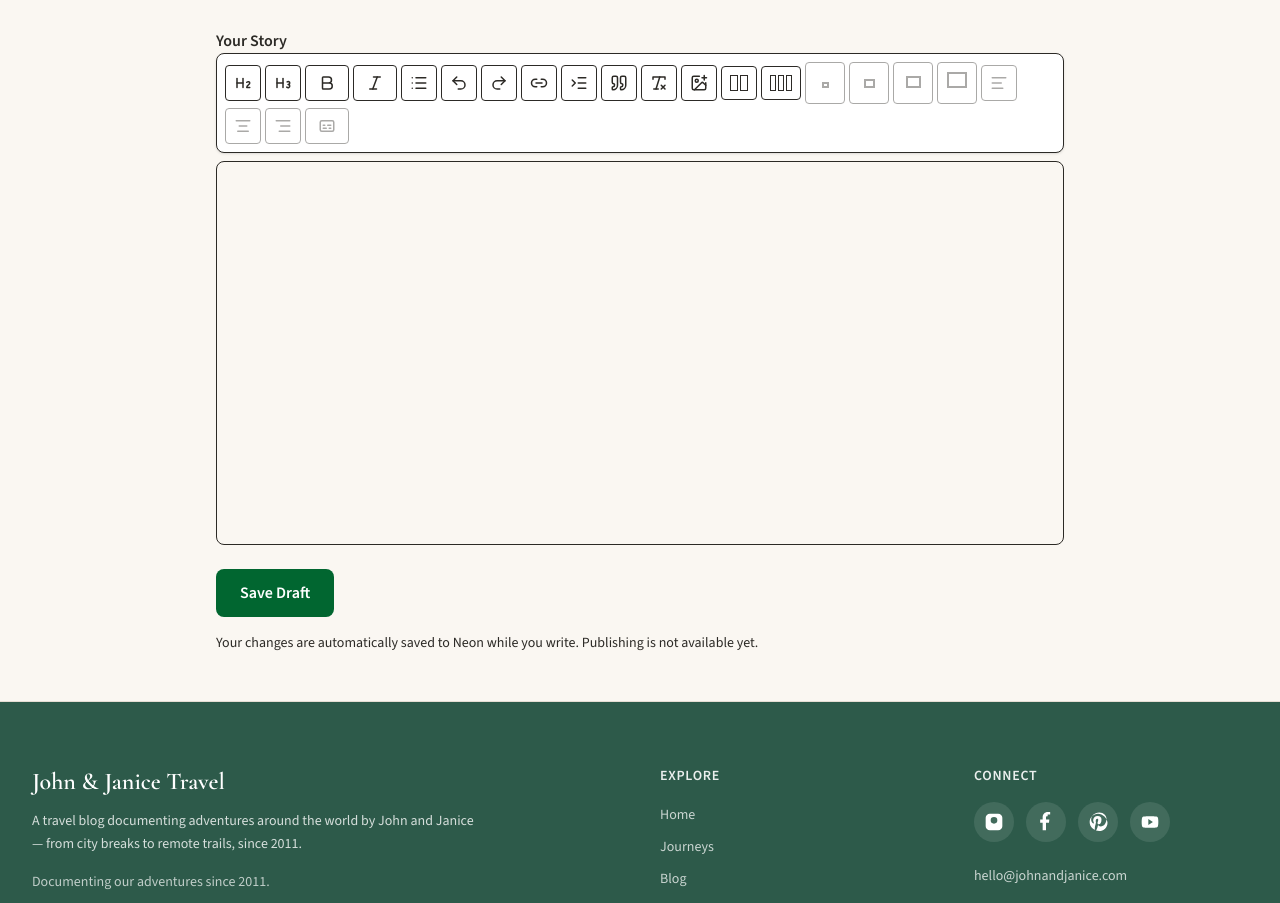
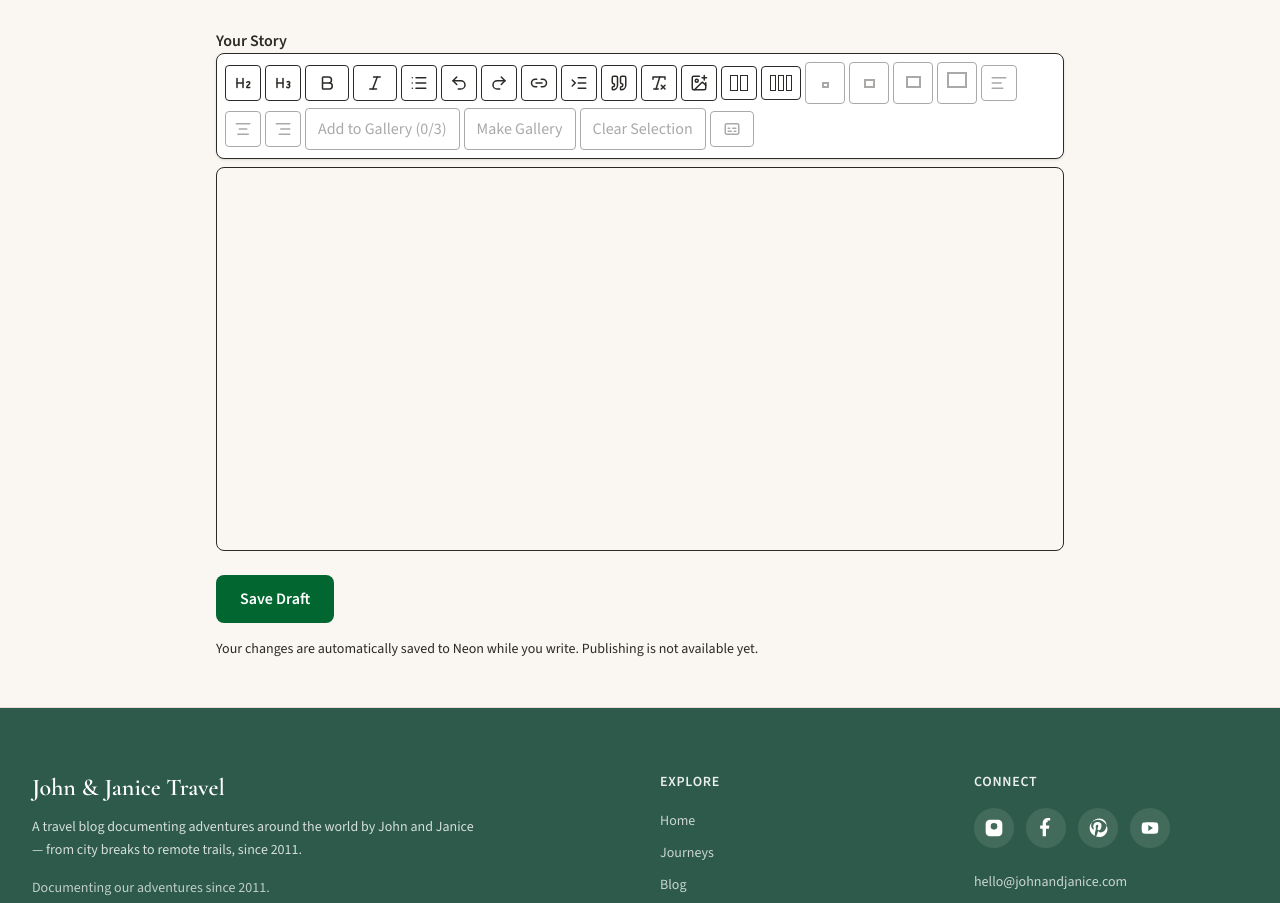
Before and after one commit to johnandjanicewilson-creator/jandjrepository, a Next.js app: page /dashboard/new in a window 1280 px wide. Shown: the part 897-1800 px from the top of the page. Built offline with nearby package versions, Linux system fonts and the light colour scheme; no server answers; sample sign-in values are in the browser's storage.

Commit message:
Add working Make Gallery and shared caption controls

```diff
--- a/src/components/editor/StoryEditor.tsx
+++ b/src/components/editor/StoryEditor.tsx
@@ -1,7 +1,7 @@
 
 "use client";
 
-import { useEffect } from "react";
+import { useEffect, useState } from "react";
 import { useEditor, EditorContent, useEditorState } from "@tiptap/react";
 import StarterKit from "@tiptap/starter-kit";
 import {
@@ -38,11 +38,16 @@ export default function StoryEditor({
   onChange,
   disabled = false,
 }: StoryEditorProps) {
+  const [galleryPhotoSelections, setGalleryPhotoSelections] = useState<
+    { position: number; src: string }[]
+  >([]);
+
   const editor = useEditor({
     extensions: [StarterKit, InsetText, SizedImage, PhotoGallery],
     content: value,
     immediatelyRender: false,
     onUpdate: ({ editor }) => {
+      setGalleryPhotoSelections([]);
       onChange(editor.getHTML());
     },
     editorProps: {
@@ -114,6 +119,68 @@ export default function StoryEditor({
     };
 
     picker.click();
+  };
+
+  const makeGallery = () => {
+    if (!editor || galleryPhotoSelections.length < 2) return;
+
+    const valid = galleryPhotoSelections.every(({ position, src }) => {
+      const node = editor.state.doc.nodeAt(position);
+      return node?.type.name === "image" && node.attrs.src === src;
+    });
+
+    if (!valid) {
+      window.alert(
+        "The story has changed since you selected the photographs. Please select them again."
+      );
+      setGalleryPhotoSelections([]);
+      return;
+    }
+
+    const selected = galleryPhotoSelections
+      .map(({ position }) => ({
+        position,
+        node: editor.state.doc.nodeAt(position)!,
+      }))
+      .sort((a, b) => a.position - b.position);
+
+    const photos = selected.map(({ node }) => ({
+      src: node.attrs.src,
+      alt: node.attrs.alt || "",
+      photoCaption: node.attrs.photoCaption || "",
+      photoSize: node.attrs.photoSize || "full",
+      photoPosition: node.attrs.photoPosition || "center",
+    }));
+
+    const galleryType = editor.state.schema.nodes.photoGallery;
+    if (!galleryType) return;
+
+    const transaction = editor.state.tr;
+    const firstPosition = selected[0].position;
+
+    for (const { position, node } of [...selected].reverse()) {
+      transaction.delete(position, position + node.nodeSize);
+    }
+
+    const insertionPosition = transaction.mapping.map(firstPosition, -1);
+    const galleryNode = galleryType.create({ photos, caption: "" });
+
+    const insertionPoint = transaction.doc.resolve(insertionPosition);
+
+    if (!insertionPoint.parent.canReplaceWith(
+      insertionPoint.index(),
+      insertionPoint.index(),
+      galleryType
+    )) {
+      window.alert("The gallery cannot be placed here safely.");
+      return;
+    }
+
+    transaction.insert(insertionPosition, galleryNode);
+
+    editor.view.dispatch(transaction);
+    setGalleryPhotoSelections([]);
+
   };
 
   return (
@@ -328,6 +395,45 @@ export default function StoryEditor({
         ))}
       <button
         type="button"
+        title="Add selected photograph to gallery"
+        disabled={!editor || !photoSelected || galleryPhotoSelections.length >= 3}
+        onClick={() => {
+          if (!editor || !editor.isActive("image")) return;
+          const { from: position } = editor.state.selection;
+          const node = editor.state.doc.nodeAt(position);
+          if (node?.type.name !== "image") return;
+          const src = node.attrs.src;
+          if (typeof src !== "string" || !src) return;
+          setGalleryPhotoSelections((previous) =>
+            previous.some((photo) => photo.position === position)
+              ? previous
+              : [...previous, { position, src }]
+          );
+        }}
+        className="rounded border px-3 py-2 disabled:opacity-40"
+      >
+        Add to Gallery ({galleryPhotoSelections.length}/3)
+      </button>
+      <button
+        type="button"
+        title="Combine selected photographs into a gallery"
+        disabled={!editor || galleryPhotoSelections.length < 2}
+        onClick={makeGallery}
+        className="rounded border px-3 py-2 disabled:opacity-40"
+      >
+        Make Gallery
+      </button>
+      <button
+        type="button"
+        title="Clear selected gallery photographs"
+        disabled={galleryPhotoSelections.length === 0}
+        onClick={() => setGalleryPhotoSelections([])}
+        className="rounded border px-3 py-2 disabled:opacity-40"
+      >
+        Clear Selection
+      </button>
+      <button
+        type="button"
         title="Add or edit the selected photograph's caption"
         disabled={!editor || (!photoSelected && !gallerySelected)}
         onClick={() => {
```
